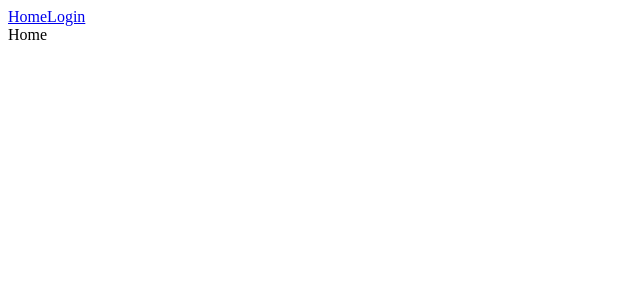
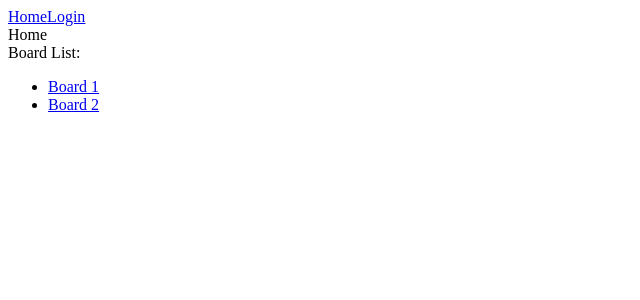
Before and after one commit to hyunto-example/vuejs-trello-lecture, a Vue app: page / in a window 1280 px wide. Shown: the top 300 px of the page, without its empty margins (0-640 px from the left). Built offline with nearby package versions, Linux system fonts and the light colour scheme.

Commit message:
2. 라우팅 - 동적 라우트 매칭
- this.$route 사용법 확인
- <router-link to="">를 통한 동적 라우트 매칭 실습

```diff
--- /dev/null
+++ b/src/components/Board.vue
@@ -0,0 +1,23 @@
+<template>
+    <div>
+        Board
+        <div>bid: {{bid}}</div>
+    </div>
+</template>
+
+<script>
+export default {
+    created() {
+        this.bid = this.$route.params.bid
+    },
+    data() {
+        return {
+            bid: 0
+        }
+    },
+}
+</script>
+
+<style>
+
+</style>
--- a/src/components/Home.vue
+++ b/src/components/Home.vue
@@ -1,6 +1,17 @@
 <template>
     <div>
         Home
+        <div>
+            Board List:
+            <ul>
+                <li>
+                    <router-link to="/b/1">Board 1</router-link>
+                </li>
+                <li>
+                    <router-link to="/b/2">Board 2</router-link>
+                </li>
+            </ul>
+        </div>
     </div>
 </template>
 
--- a/src/router/index.js
+++ b/src/router/index.js
@@ -3,7 +3,7 @@
 import Home from '../components/Home.vue';
 import Login from '../components/Login.vue';
 import NotFound from '../components/NotFound.vue';
-
+import Board from '../components/Board.vue';
 
 Vue.use(VueRouter);
 
@@ -12,6 +12,7 @@
   routes: [
     { path: '/', component: Home },
     { path: '/login', component: Login },
+    { path: '/b/:bid', component: Board },
     { path: '*', component: NotFound }
   ]
 });
```
